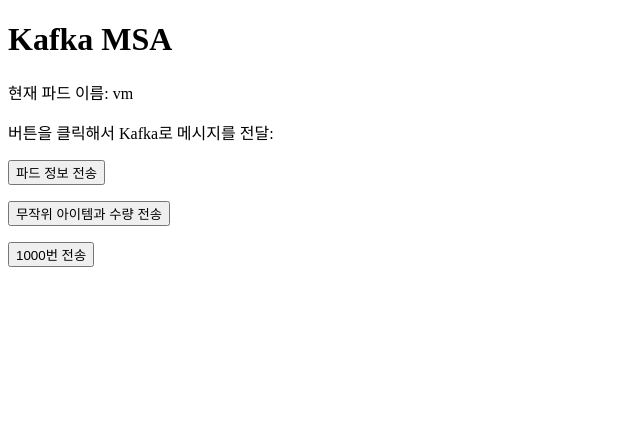
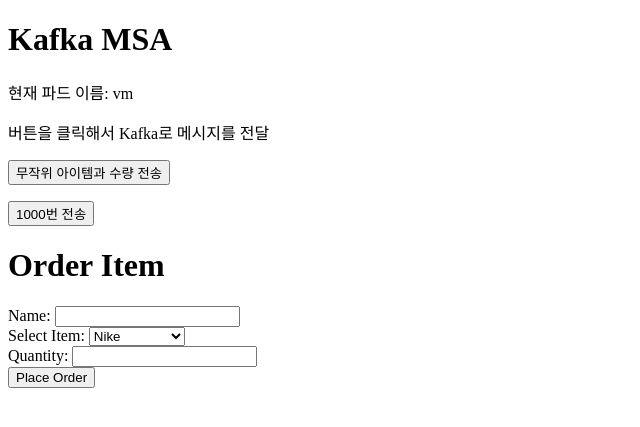
Before and after one commit to wh123rus/kafkamsa, a Django app: page / in a window 1280 px wide. Shown: the top 427 px of the page, without its empty margins (0-640 px from the left). Run offline with Django 4.2, Linux system fonts and the light colour scheme.

Commit message:
Add Custom Order

```diff
--- a/mainpage/urls.py
+++ b/mainpage/urls.py
@@ -6,5 +6,6 @@ urlpatterns = [
     path('send', views.send_info, name='send_info'),
     path('random_menu', views.random_menu, name='random_menu'),
     path('k_menu', views.k_menu, name='k_menu'),
+    path('order_item', views.order_item, name='order_item'),
 
 ]
--- a/mainpage/views.py
+++ b/mainpage/views.py
@@ -16,7 +16,8 @@ name_list = ['Kim', 'Lee', 'Park', 'Jo', 'Hong']
 def index(request):
     global pod_name
 
-    context = {'pod_name': pod_name}
+    context = {'pod_name': pod_name,
+               'item_list': item_list }
 
     return render(request, 'index.html', context)
 
@@ -58,3 +59,22 @@ def k_menu(request):
         send_kafka_message(message, shop_topic)
 
     return redirect('index')  # 기존 페이지로 리다이렉트
+
+def order_item(request):
+    global pod_name
+
+    if request.method == 'POST':
+        name = request.POST.get('name')
+        selected_item = request.POST.get('selected_item')
+        quantity = request.POST.get('quantity')
+        userid = uuid.uuid4()
+
+        if name and selected_item and quantity:
+            # 메시지 생성
+            message = f"Pod Name: {pod_name}, Name: {name}, Item: {selected_item}, Number: {quantity}, UUID: {userid}"
+
+            # Kafka로 메시지 전송
+            send_kafka_message(message, shop_topic)
+
+    # 리다이렉트 또는 다른 처리가 필요하면 추가
+    return redirect('index')
--- a/templates/index.html
+++ b/templates/index.html
@@ -11,13 +11,7 @@
     <h1>Kafka MSA</h1>
     <p>현재 파드 이름: {{ pod_name }}</p>
 
-    <p>버튼을 클릭해서 Kafka로 메시지를 전달:</p>
-    <p>
-        <form action="{% url 'send_info' %}" method="post">
-            {% csrf_token %}
-            <button type="submit">파드 정보 전송</button>
-        </form>
-    </p>
+    <p>버튼을 클릭해서 Kafka로 메시지를 전달</p>
 
     <p>
         <form action="{% url 'random_menu' %}" method="post">
@@ -31,7 +25,35 @@
             {% csrf_token %}
             <button type="submit">1000번 전송</button>
         </form>
-        </p>
+
+    <p>
+    <h1>Order Item</h1>
+
+    <form action="{% url 'order_item' %}" method="post">
+        {% csrf_token %}
+
+        <label for="name">Name:</label>
+        <input type="text" name="name" id="name" required>
+
+        <br>
+
+        <label for="selected_item">Select Item:</label>
+        <select name="selected_item" id="selected_item">
+            {% for item in item_list %}
+                <option value="{{ item }}">{{ item }}</option>
+            {% endfor %}
+        </select>
+
+        <br>
+
+        <label for="quantity">Quantity:</label>
+        <input type="number" name="quantity" id="quantity" required>
+
+        <br>
+
+        <button type="submit">Place Order</button>
+    </form>
+    </p>
 
 </body>
 </html>
```
